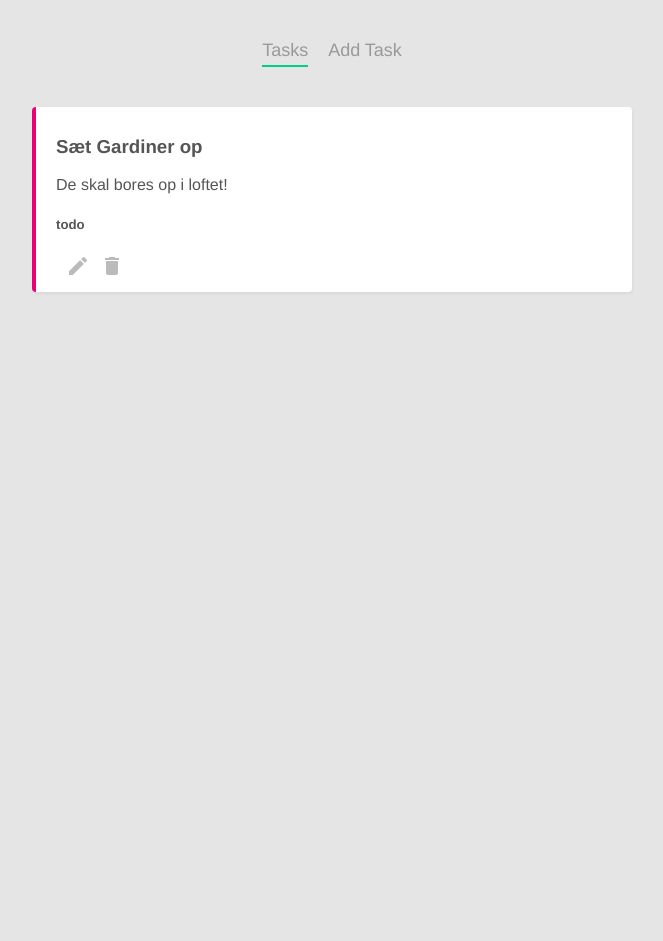
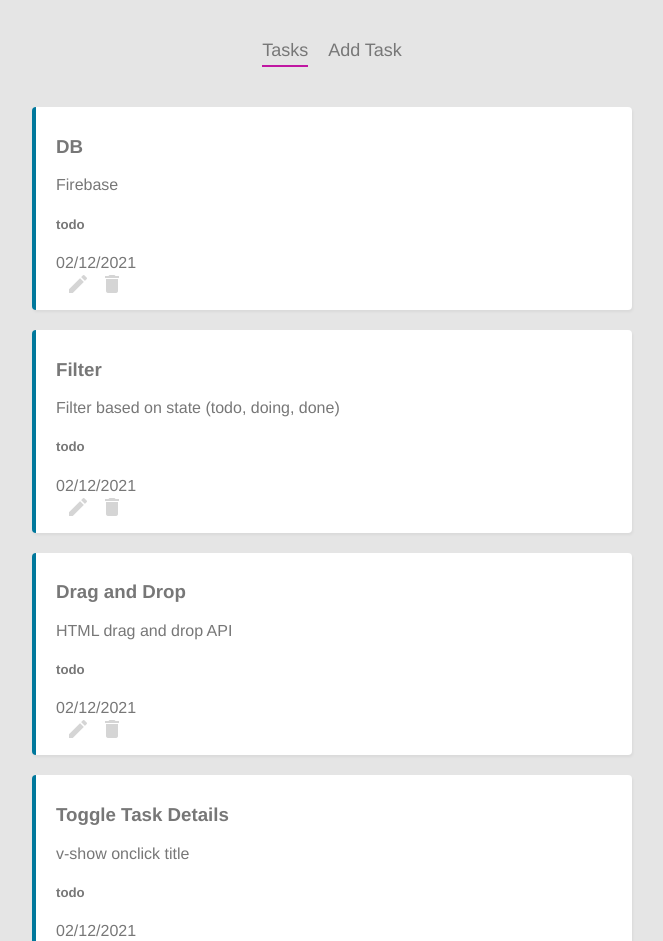
Before and after one commit to TWoolff/Kanban, a Vue app: page / in a window 1280 px wide. Shown: the top 941 px of the page, without its empty margins (308-971 px from the left). Before the commit the page ends 800 px from the top, so only its background shows below. Built offline with nearby package versions, Linux system fonts and the light colour scheme; data requests are answered from the project's data file.

Commit message:
StartDate fixed + a few styling

```diff
--- a/data/db.json
+++ b/data/db.json
@@ -1,10 +1,53 @@
 {
   "tasks": [
     {
-      "id": 1,
-      "title": "Sæt Gardiner op",
-      "details": "De skal bores op i loftet! ",
-      "state": "todo"
+      "title": "DB",
+      "details": "Firebase",
+      "startDate": "02/12/2021",
+      "state": "todo",
+      "id": 2
+    },
+    {
+      "title": "Filter",
+      "details": "Filter based on state (todo, doing, done) ",
+      "startDate": "02/12/2021",
+      "state": "todo",
+      "id": 3
+    },
+    {
+      "title": "Drag and Drop",
+      "details": "HTML drag and drop API",
+      "startDate": "02/12/2021",
+      "state": "todo",
+      "id": 4
+    },
+    {
+      "title": "Toggle Task Details",
+      "details": "v-show onclick title",
+      "startDate": "02/12/2021",
+      "state": "todo",
+      "id": 5
+    },
+    {
+      "title": "Media Queries",
+      "details": "For mobile",
+      "startDate": "02/12/2021",
+      "state": "todo",
+      "id": 6
+    },
+    {
+      "title": "User login",
+      "details": ".",
+      "startDate": "02/12/2021",
+      "state": "todo",
+      "id": 7
+    },
+    {
+      "title": "Refresh list onDelete",
+      "details": "l",
+      "startDate": "02/12/2021",
+      "state": "todo",
+      "id": 8
     }
   ]
 }
--- a/public/index.html
+++ b/public/index.html
@@ -12,7 +12,7 @@
     <noscript>
       <strong>We're sorry but <%= htmlWebpackPlugin.options.title %> doesn't work properly without JavaScript enabled. Please enable it to continue.</strong>
     </noscript>
-    <div id="app"></div>
+    <main id="app"></main>
     <!-- built files will be auto injected -->
   </body>
 </html>
--- a/src/assets/scss/base/_global.scss
+++ b/src/assets/scss/base/_global.scss
@@ -13,19 +13,14 @@ body {
 }
 
 main {
-  max-width: 1442px;
+  max-width: 600px;
   margin: 0 auto;
-}
-
-p, figure {
-  margin: 0;
-}
-
-#app {
   font-family: Avenir, Helvetica, Arial, sans-serif;
   -webkit-font-smoothing: antialiased;
   -moz-osx-font-smoothing: grayscale;
-  max-width: 600px;
-  margin: 0 auto;
-  color: #555;
+  color: $darkgrey;
 }
+
+p {
+  margin: 0;
+}
--- /dev/null
+++ b/src/assets/scss/components/_addtask.scss
@@ -0,0 +1,38 @@
+.add-task {
+    background: $white;
+    padding: 20px;
+    border-radius: 10px;
+  label {
+    display: block;
+    color: $grey;
+    text-transform: uppercase;
+    font-size: 14px;
+    font-weight: bold;
+    letter-spacing: 1px;
+    margin: 20px 0 10px 0;
+  }
+  input {
+    padding: 10px;
+    border: 0;
+    border-bottom: 1px solid $grey;
+    width: 100%;
+    box-sizing: border-box;
+  }
+  textarea {
+    border: 1px solid $grey;
+    padding: 10px;
+    width: 100%;
+    box-sizing: border-box;
+    height: 100px;
+  }
+  button {
+    display: block;
+    margin: 20px auto 0;
+    background: $purple;
+    color: $white;
+    padding: 10px;
+    border: 0;
+    border-radius: 6px;
+    font-size: 16px;
+  }
+}
--- a/src/assets/scss/components/_navbar.scss
+++ b/src/assets/scss/components/_navbar.scss
@@ -6,12 +6,12 @@
     display: inline-block;
     text-decoration: none;
     margin: 0 10px;
-    color: #999;
+    color: $darkgrey;
     font-size: 18px;
   }
 
   a.router-link-active {
-    border-bottom: 2px solid #00ce89;
+    border-bottom: 2px solid $purple;
     padding-bottom: 4px;
   }
 }
--- a/src/assets/scss/components/_task.scss
+++ b/src/assets/scss/components/_task.scss
@@ -1,11 +1,11 @@
 
 .task {
   margin: 20px auto;
-  background: white;
+  background: $white;
   padding: 10px 20px;
   border-radius: 4px;
-  box-shadow: 1px 2px 3px rgba(0,0,0,0.05);
-  border-left: 4px solid #e90074;
+  box-shadow: 1px 2px 3px rgba($black,0.05);
+  border-left: 4px solid $blue;
 
   .actions {
     display: flex;
@@ -15,10 +15,10 @@
   .material-icons {
     font-size: 24px;
     margin-left: 10px;
-    color: #bbb;
+    color:$grey;
     cursor: pointer;
   }
   .material-icons:hover {
-    color: #777;
+    color: $darkgrey;
   }
 }
--- a/src/assets/scss/style.scss
+++ b/src/assets/scss/style.scss
@@ -4,4 +4,5 @@
 'base/typography',
 'base/global',
 'components/navbar',
-'components/task';
+'components/task',
+'components/addtask';
--- a/src/assets/scss/utilities/_variables.scss
+++ b/src/assets/scss/utilities/_variables.scss
@@ -1,7 +1,7 @@
 $base: #e5e5e5;
-$blue: #00609C;
-$darkblue: #071626;
+$blue: #00789c;
 $purple: #C017A2;
 $white: #ffffff;
-$grey: #eeeeee;
+$grey: #d5d5d5;
+$darkgrey: #777777;
 $black: #000000;
--- a/src/components/Task.vue
+++ b/src/components/Task.vue
@@ -3,6 +3,7 @@
     <h3>{{ task.title }}</h3>
     <p>{{ task.details }}</p>
     <h5>{{ task.state }}</h5>
+    <p>{{ task.startDate }}</p>
     <span class="material-icons">edit</span>
     <span @click="deleteTask" class="material-icons">delete</span>
   </div>
--- a/src/views/AddTask.vue
+++ b/src/views/AddTask.vue
@@ -1,5 +1,5 @@
 <template>
-  <form @submit.prevent="handleSubmit">
+  <form @submit.prevent="handleSubmit" class="add-task">
     <label>Title:</label>
     <input type="text" v-model="title" required>
     <label>Details:</label>
@@ -21,7 +21,8 @@ export default {
       let task = {
         title: this.title,
         details: this.details,
-        complete: false,
+        startDate: new Date().toLocaleDateString('en-GB'),
+        state: 'todo'
       }
 
       fetch('http://localhost:3000/tasks/', {
@@ -37,42 +38,5 @@ export default {
 </script>
 
 <style>
-  form {
-    background: white;
-    padding: 20px;
-    border-radius: 10px;
-  }
-  label {
-    display: block;
-    color: #bbb;
-    text-transform: uppercase;
-    font-size: 14px;
-    font-weight: bold;
-    letter-spacing: 1px;
-    margin: 20px 0 10px 0;
-  }
-  input {
-    padding: 10px;
-    border: 0;
-    border-bottom: 1px solid #ddd;
-    width: 100%;
-    box-sizing: border-box;
-  }
-  textarea {
-    border: 1px solid #ddd;
-    padding: 10px;
-    width: 100%;
-    box-sizing: border-box;
-    height: 100px;
-  }
-  form button {
-    display: block;
-    margin: 20px auto 0;
-    background: #00ce89;
-    color: white;
-    padding: 10px;
-    border: 0;
-    border-radius: 6px;
-    font-size: 16px;
-  }
+
 </style>
--- a/src/views/Home.vue
+++ b/src/views/Home.vue
@@ -1,7 +1,7 @@
 <template>
   <div class="home">
     <div v-if="tasks.length">
-      <div v-for="task in filteredTasks" :key="task.id">
+      <div v-for="task in tasks" :key="task.id">
         <Task :task="task" @delete="handleDelete"/>
       </div>
     </div>
@@ -34,17 +34,6 @@ export default {
         return task.id !== id
       })
     }
-  },
-  computed: {
-    filteredTasks () {
-      if (this.current === 'completed') {
-        return this.tasks.filter(task => task.complete)
-      }
-      if (this.current === 'ongoing') {
-        return this.tasks.filter(task => !task.complete)
-      }
-      return this.tasks
-    }
   }
 }
 </script>
```
